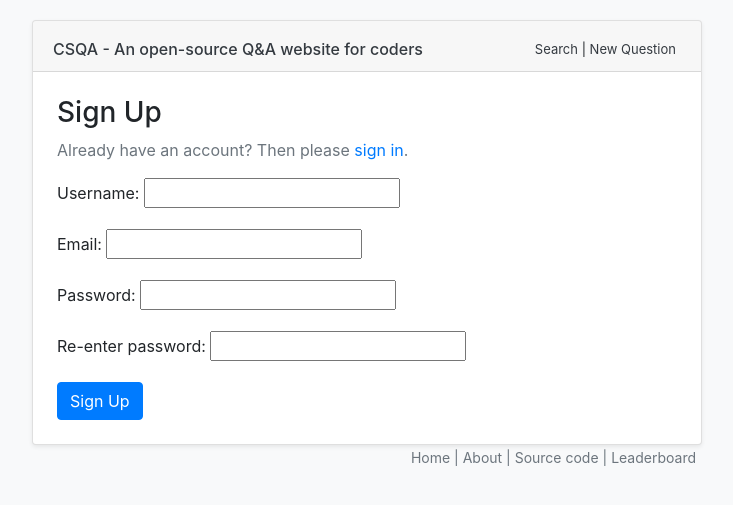
After one commit to BachVu-3010/selflearningcs, a Flask app: page /auth/register in a window 1280 px wide. The commit adds this page. Shown: the top 505 px of the page, without its empty margins (273-1006 px from the left). Run offline with Flask 2, Linux system fonts and the light colour scheme; some libraries are stand-ins or nearby versions.

Commit message:
Update registration form

```diff
--- /dev/null
+++ b/app/auth/__init__.py
@@ -0,0 +1,4 @@
+from flask import Blueprint
+
+auth = Blueprint('auth', __name__)
+from . import views, forms
--- /dev/null
+++ b/app/auth/forms.py
@@ -0,0 +1,36 @@
+from flask_wtf import FlaskForm
+from wtforms import StringField, PasswordField, BooleanField, SubmitField, ValidationError
+from wtforms.validators import DataRequired, Length, Email, Regexp, EqualTo
+from ..models import User
+
+
+class LoginForm(FlaskForm):
+
+    email = StringField("Email", validators = [DataRequired(), Length(1, 64),
+                                         Email()])
+    user_name = StringField("user_name", validators = [DataRequired()])
+    password = PasswordField("Password", validators = [DataRequired()])
+    remember_me = BooleanField("Keep me logged in")
+    submit = SubmitField("Log in")
+
+
+class RegistrationForm(FlaskForm):
+    email = StringField('Email', validators=[DataRequired(), Length(1, 64),
+                                             Email()])
+    username = StringField('Username', validators=[
+        DataRequired(), Length(1, 64),
+        Regexp('^[A-Za-z][A-Za-z0-9_.]*$', 0,
+               'Usernames must have only letters, numbers, dots or '
+               'underscores')])
+    password = PasswordField('Password', validators=[
+        DataRequired(), EqualTo('password2', message='Passwords must match.')])
+    password2 = PasswordField('Confirm password', validators=[DataRequired()])
+    submit = SubmitField('Register')
+
+    def validate_email(self, field):
+        if User.query.filter_by(email=field.data.lower()).first():
+            raise ValidationError('Email already registered.')
+
+    def validate_username(self, field):
+        if User.query.filter_by(username=field.data).first():
+            raise ValidationError('Username already in use.')
--- /dev/null
+++ b/app/auth/views.py
@@ -0,0 +1,28 @@
+from flask import render_template, redirect, url_for
+from . import auth
+from ..models import User
+from .forms import LoginForm, RegistrationForm
+    # ChangePasswordForm, PasswordResetRequestForm, PasswordResetForm, ChangeEmailForm
+from .. import db
+
+
+@auth.route("/login")
+def login():
+
+    return render_template('auth/login.html')
+
+
+
+@auth.route('/register', methods=['GET', 'POST'])
+def register():
+    form = RegistrationForm()
+    if form.validate_on_submit():
+        user = User(email=form.email.data.lower(),
+                    username=form.username.data,
+                    password=form.password.data)
+        db.session.add(user)
+        db.session.commit()
+
+
+        return redirect(url_for('auth.login'))
+    return render_template('auth/register.html', form=form)
--- /dev/null
+++ b/app/templates/auth/register.html
@@ -0,0 +1,36 @@
+{% extends "layouts/base.html" %}
+
+
+{% block content %}
+
+<h3>Sign Up</h3>
+
+<p class="text-secondary">Already have an account? Then please <a href="{{ login_url }}">sign in</a>.</p>
+
+<form class="signup" id="signup_form" method="post" action="">
+  <div class="form-group">
+    <label for="name">Username: </label>
+    {{ form.username() }}
+  </div>
+
+  <div class="form-group">
+    <label for="name">Email: </label>
+    {{ form.email() }}
+  </div>
+
+  <div class="form-group">
+    <label for="name">Password: </label>
+    {{ form.password() }}
+  </div>
+
+  <div class="form-group">
+    <label for="name">Re-enter password: </label>
+    {{ form.password() }}
+  </div>
+
+  <input type="hidden" name="{{ redirect_field_name }}" value="{{ redirect_field_value }}" />
+  <button type="submit" class="btn btn-primary">Sign Up</button>
+
+</form>
+
+{% endblock %}
--- a/app/templates/layouts/base.html
+++ b/app/templates/layouts/base.html
@@ -19,7 +19,7 @@
                     </h6>
                     <span style="float: right">
                         <span class="csqa-nav">
-                            <a href="{{ url_for('.search')  }}" class="text-dark">Search</a> |
+                            <a href="{{ url_for('main.search')  }}" class="text-dark">Search</a> |
                             <a href="/question/new" class="text-dark" style="display: inline-block">
                                 New Question
                             </a>
--- a/requirements.txt
+++ b/requirements.txt
@@ -2,15 +2,19 @@ alembic==1.4.3
 autopep8==1.5.4
 Babel==2.8.0
 click==7.1.2
+dnspython==2.0.0
 dominate==2.6.0
+email-validator==1.1.2
 Flask==1.1.2
 Flask-Bootstrap==3.3.7.1
+Flask-Login==0.5.0
 Flask-Migrate==2.5.3
 Flask-Moment==0.10.0
 Flask-Script==2.0.6
 Flask-SQLAlchemy==2.4.4
 Flask-WTF==0.14.3
 gunicorn==20.0.4
+idna==2.10
 itsdangerous==1.1.0
 Jinja2==2.11.2
 Mako==1.1.3
```
Also changed, not shown: app/__init__.py (+9 -3 lines), app/models.py (+24 -2 lines), app/templates/auth/login.html (added, +24 -0 lines), app/templates/auth/logout.html (added, +17 -0 lines).
